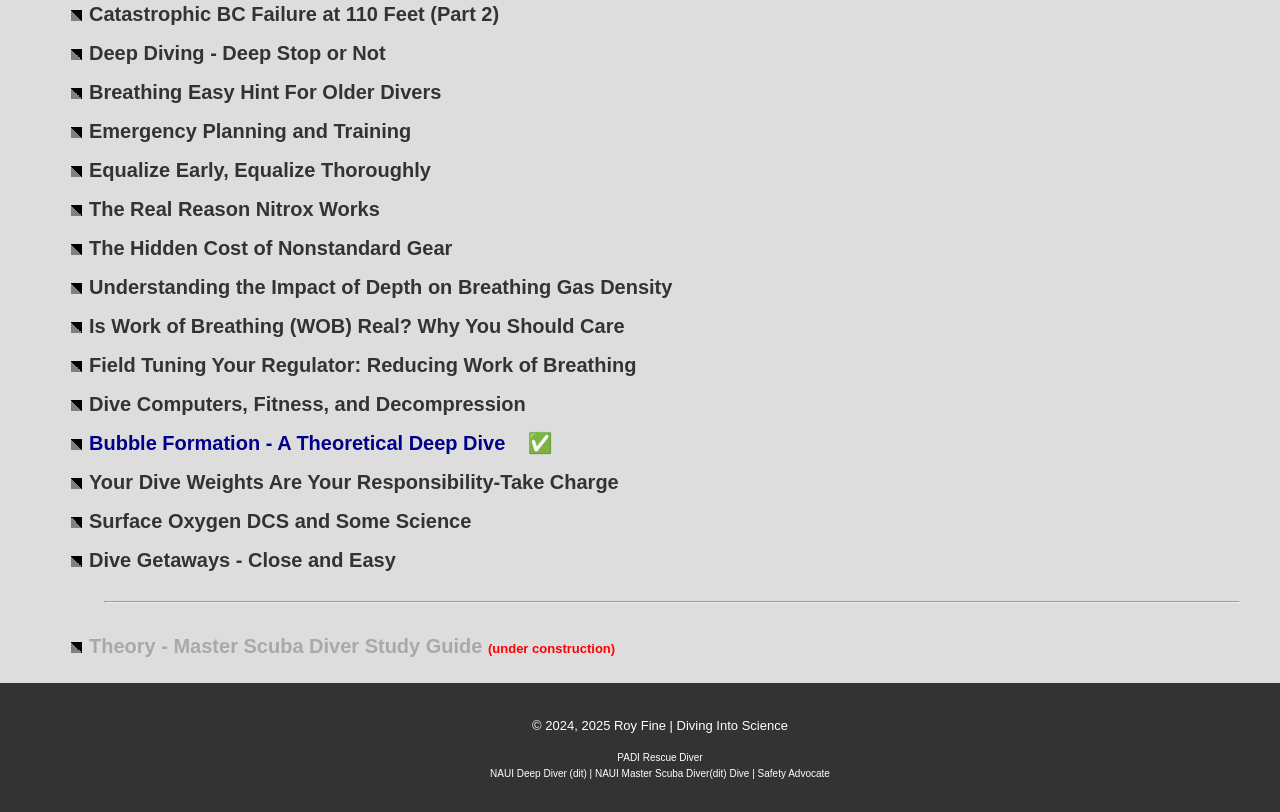
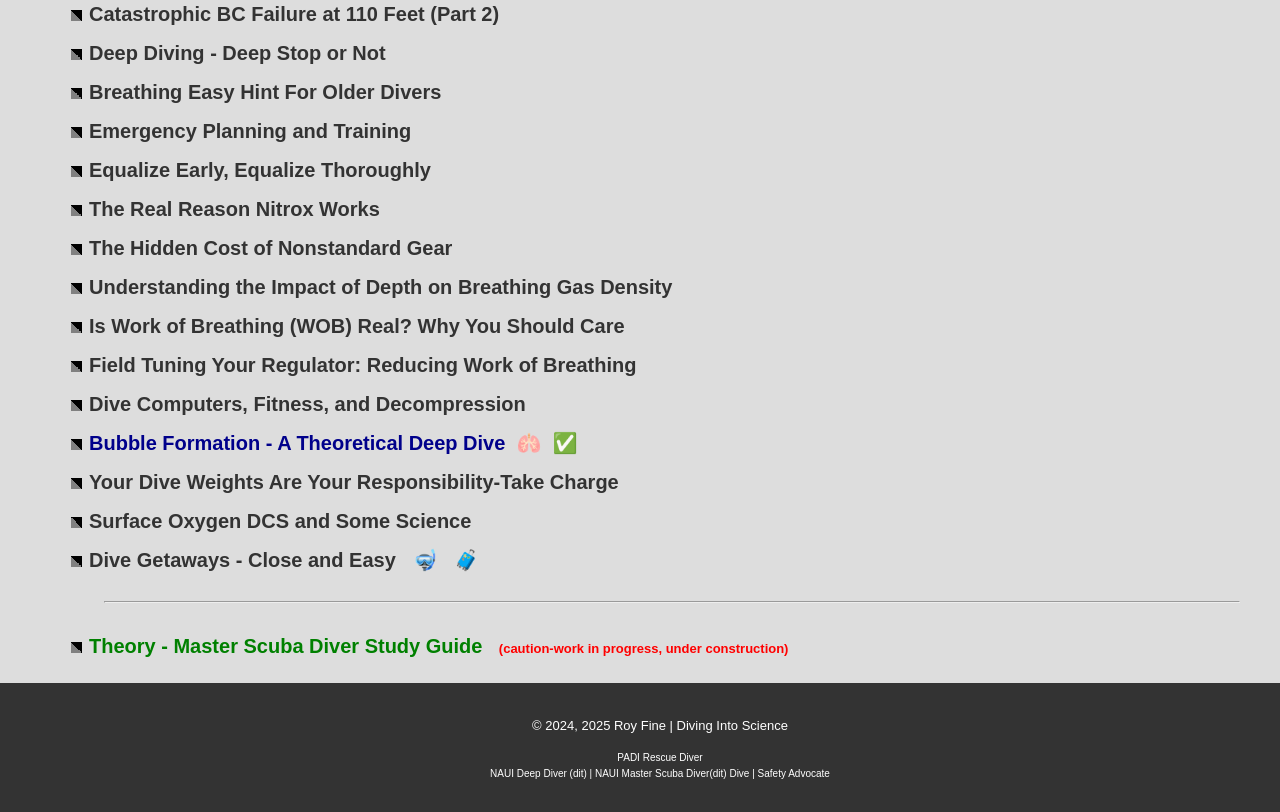
Before and after one commit to rlfine/dive_blog, a plain HTML site: page index.html in a window 1280 px wide. Shown: the part 392-1204 px from the top of the page. Drawn offline with Linux system fonts and the light colour scheme.

Commit message:
adding icons to main index

```diff
--- a/index.html
+++ b/index.html
@@ -47,18 +47,18 @@
                     Reducing Work of Breathing</a></li>
             <li><a href="articles/diveComputersFitnessDecompression.html">Dive Computers, Fitness, and Decompression</a>
             </li>
-            <li><a href="articles/bubbleFormationAndResistanceDeepDiveTheory.html"><span style="color:darkblue;">Bubble Formation - A Theoretical Deep Dive &nbsp;&nbsp; &#x2705;</span></a></li>
+            <li><a href="articles/bubbleFormationAndResistanceDeepDiveTheory.html"><span style="color:darkblue;">Bubble Formation - A Theoretical Deep Dive &nbsp;🫁&nbsp; &#x2705;</span></a></li>
 
             <li><a href="articles\yourDiveWeightsAreYourResponsibility_TakeCharge.html">Your Dive Weights Are Your Responsibility-Take Charge</a></li>
 
             <li><a href="articles\surfaceOxygenDCS_and_SomeScience.html">Surface Oxygen DCS and Some Science</a></li>
 
-            <li><a href="articles\diveGetAway_quickEasy.html">Dive Getaways - Close and Easy</a></li>
+            <li><a href="articles\diveGetAway_quickEasy.html">Dive Getaways - Close and Easy &nbsp;&nbsp;🤿 &nbsp; 🧳</a></li>
 
             <hr style=" margin:30px;">
 
-            <li><a href="articles/studyGuide/master_scuba_catalog.html"> <span style="color:darkgray;"> Theory - Master
-                        Scuba Diver Study Guide </span><span style="color:red;font-size:small;">(under
+            <li><a href="articles/studyGuide/master_scuba_catalog.html"> <span style="color:green;"> Theory - Master
+                        Scuba Diver Study Guide </span><span style="color:red;font-size:small;"> &nbsp;&nbsp;&nbsp;(caution-work in progress, under
                         construction)</span></a>
             </li>
         </ul>
```
